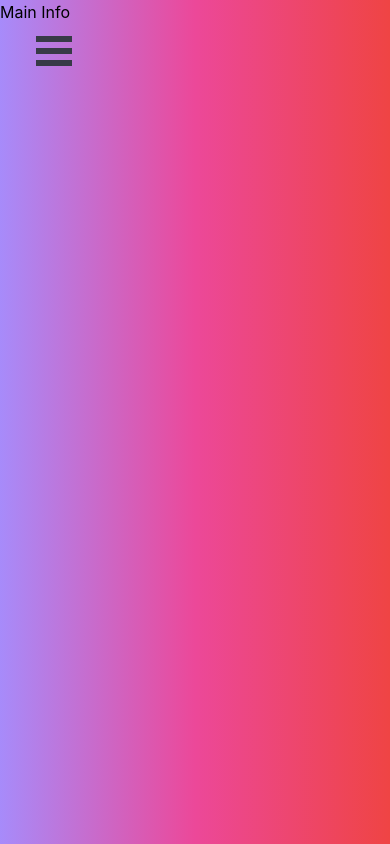
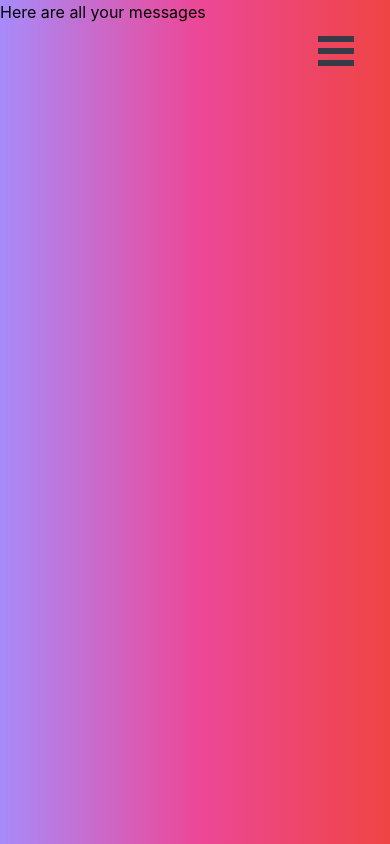
Before and after one commit to mandareis/chatbox, a React (Create React App) app: page /messages in a window 390 px wide. Built offline with nearby package versions, Linux system fonts and the light colour scheme.

Commit message:
adds hamburger menu to smaller screensizes only

```diff
--- a/package.json
+++ b/package.json
@@ -12,6 +12,7 @@
     "@types/node": "^12.0.0",
     "@types/react": "^17.0.0",
     "@types/react-dom": "^17.0.0",
+    "@types/tailwindcss": "^2.0.2",
     "express": "^4.17.1",
     "react": "^17.0.2",
     "react-burger-menu": "^3.0.6",
--- a/src/App.tsx
+++ b/src/App.tsx
@@ -4,20 +4,26 @@ import { BrowserRouter as Router, Switch, Route } from "react-router-dom";
 import Login from "./components/Login";
 import LandingPage from "./components/LandingPage";
 import Menu from "./components/Menu";
+import Messages from "./components/Messages";
 
 function App() {
   return (
+    <>
+      <Menu />
       <Router>
         <Switch>
-        <Route path="/">
-          <Menu />
+          <Route exact path="/">
             <LandingPage />
           </Route>
           <Route path="/login">
             <Login />
           </Route>
+          <Route path="/messages">
+            <Messages />
+          </Route>
         </Switch>
       </Router>
+    </>
   );
 }
 
--- a/src/components/Menu.tsx
+++ b/src/components/Menu.tsx
@@ -1,29 +1,75 @@
-import React from "react";
+import React, { useState, useEffect } from "react";
 import { slide as MenuDetails } from "react-burger-menu";
+import screens from "./screenSizes";
+
+const screenSizes: readonly string[] = ["xs", "sm", "md", "lg", "xl", "2xl"];
+
+// enum ScreenSizes {
+//   XS = 0,
+//   SM = 1,
+//   //   ...
+// }
+
+function getScreenSize() {
+  for (let screenSize of screenSizes) {
+    if (matchMedia(`(max-width: ${(screens as any)[screenSize]})`).matches) {
+      return screenSize;
+    }
+  }
+  return "mega";
+}
+
+const useScreenSize = () => {
+  const [screenSize, setScreenSize] = useState(getScreenSize());
+  useEffect(() => {
+    // set up "screen resized" event listener
+    const handleResize = () => {
+      setScreenSize(getScreenSize());
+    };
+    window.addEventListener("resize", handleResize);
+    return () => {
+      window.removeEventListener("resize", handleResize);
+    };
+  }, []);
+  return screenSize;
+};
 
 const Menu: React.FC<{}> = () => {
-  var showSettings = (event: { preventDefault: () => void }) => {
-    event.preventDefault();
-  };
+  const screenSize = useScreenSize();
+  useEffect(() => {
+    console.log(`screen size is now: ${screenSize}`);
+  }, [screenSize]);
+
+  //   if (screenSize > ScreenSizes.SM) {
+
+  //   }
   return (
-    <MenuDetails right>
+    <>
+      {screenSize === "xs" || screenSize === "sm" ? (
+        <MenuDetails right className="">
           <a id="home" className="menu-item" href="/">
             Home
           </a>
-      <a id="about" className="menu-item" href="/about">
+          <a id="messages" className="menu-item" href="/messages">
+            Messages
+          </a>
+          <a id="contacts" className="menu-item" href="/contacts">
             Contacts
           </a>
-      <a id="contact" className="menu-item" href="/contact">
-        Messages
-      </a>
           <a
-        onClick={(event) => showSettings(event)}
+            // onClick={(event) => showSettings(event)}
+            id="settings"
             className="menu-item--small"
             href="/settings"
           >
             Settings
           </a>
+          <a id="sign-out" className="menu-item" href="/sign-out">
+            Sign Out
+          </a>
         </MenuDetails>
+      ) : null}
+    </>
   );
 };
 
--- /dev/null
+++ b/src/components/Messages.tsx
@@ -0,0 +1,7 @@
+import React from "react";
+
+const Messages: React.FC<{}> = () => {
+  return <div>Here are all your messages</div>;
+};
+
+export default Messages;
--- /dev/null
+++ b/src/components/screenSizes.js
@@ -0,0 +1,5 @@
+const defaultTheme = require("tailwindcss/defaultTheme");
+module.exports = {
+  xs: "475px",
+  ...defaultTheme.screens,
+};
--- a/src/index.css
+++ b/src/index.css
@@ -18,10 +18,10 @@ code {
 
 /* Position and sizing of burger button */
 .bm-burger-button {
-  position: fixed;
+  position: absolute;
   width: 36px;
   height: 30px;
-  left: 36px;
+  right: 36px;
   top: 36px;
 }
 
@@ -69,13 +69,21 @@ Note: Beware of modifying this element as it can break the animations - you shou
 
 /* Wrapper for item list */
 .bm-item-list {
-  color: #b8b7ad;
+  color: hsl(55, 7%, 70%);
   padding: 0.8em;
 }
 
+#home:hover,
+#messages:hover,
+#contacts:hover,
+#settings:hover,
+#sign-out:hover {
+  color: hsl(55, 7%, 90%);
+}
 /* Individual item */
 .bm-item {
   display: inline-block;
+  padding: 0.2em;
 }
 
 /* Styling of overlay */
--- a/tailwind.config.js
+++ b/tailwind.config.js
@@ -3,6 +3,7 @@ module.exports = {
   darkMode: false, // or 'media' or 'class'
   theme: {
     extend: {},
+    screens: require("./src/components/screenSizes"),
   },
   variants: {
     extend: {},
```
Also changed, not shown: 1 other file (tests, documents, lock files or other folders). Lines whose indentation alone changed are shown as unchanged.
